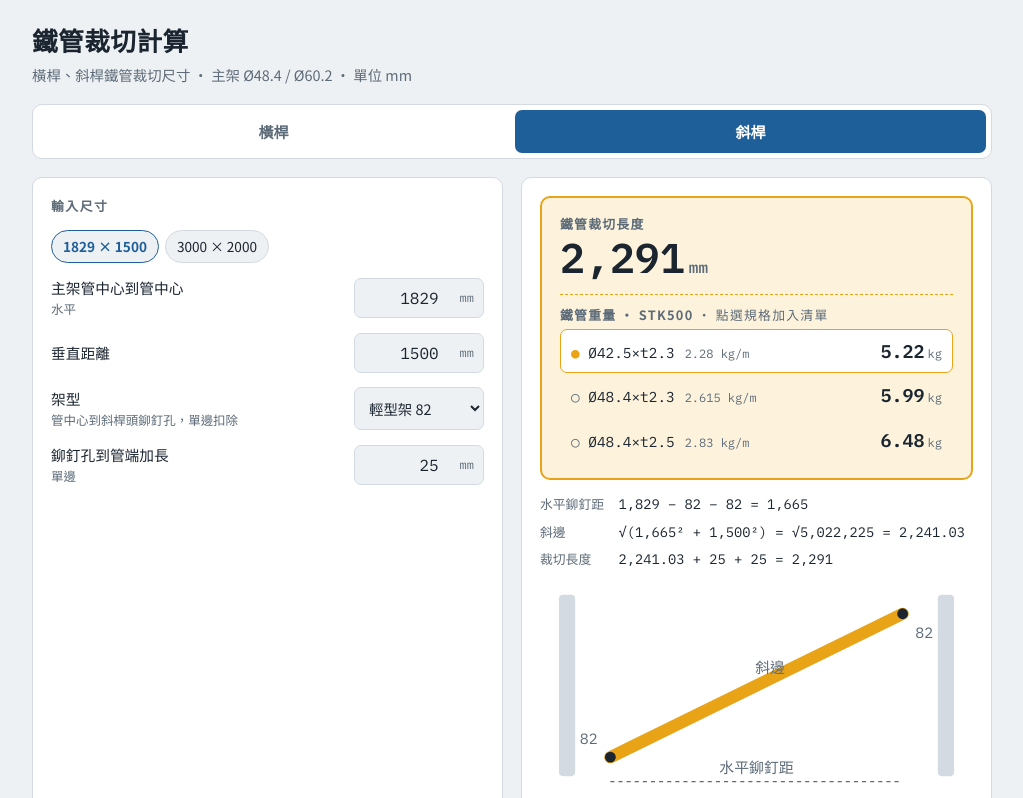
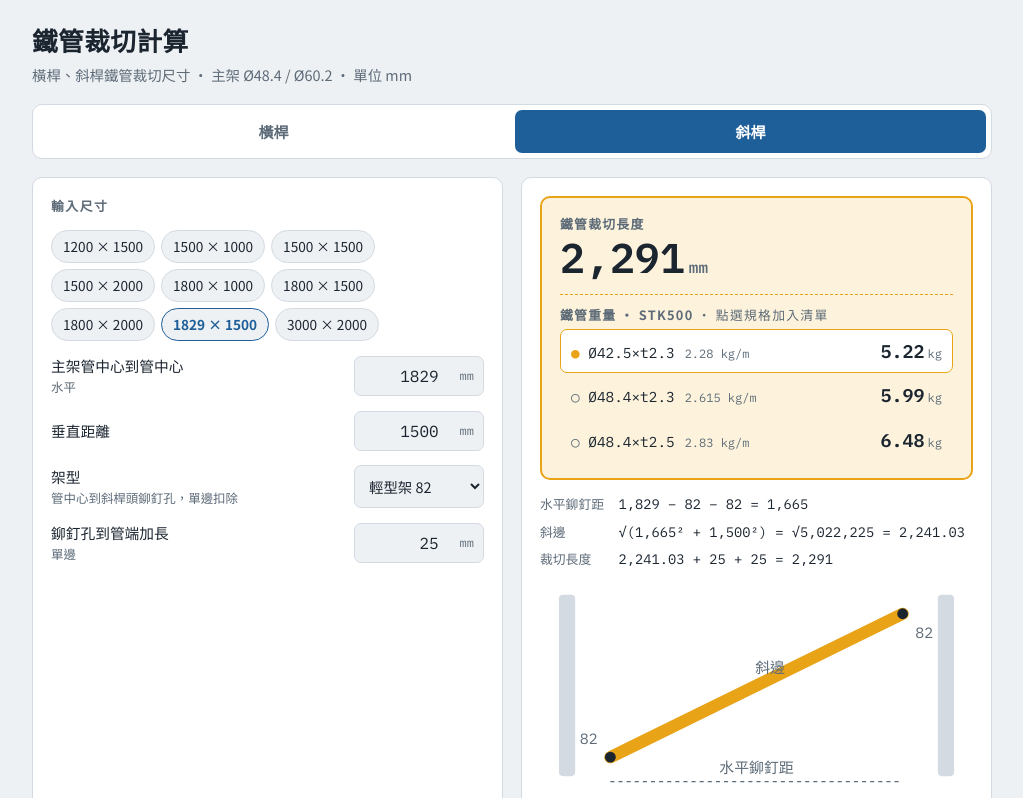
Before and after one commit to k4h7nmt6z4-prog/aa123, a plain HTML site: page index.html in a window 1280 px wide. Both pictures are taken after a click on the tab "斜桿". Shown: the top 798 px of the page, without its empty margins (128-1151 px from the left). Drawn offline with Linux system fonts and the light colour scheme.

Commit message:
斜桿新增常用尺寸快捷選項
Co-Authored-By: Claude Opus 5.5 <noreply@anthropic.com>
Claude-Session: https://claude.ai/code/session_016oaFxea4L7H8JVkVCWgPpg

```diff
--- a/index.html
+++ b/index.html
@@ -139,6 +139,13 @@ td.x button{border:0;background:transparent;color:var(--muted);cursor:pointer;fo
     <div class="panel">
       <h2>輸入尺寸</h2>
       <div class="chips" id="d-presets">
+        <button data-w="1200" data-v="1500">1200 × 1500</button>
+        <button data-w="1500" data-v="1000">1500 × 1000</button>
+        <button data-w="1500" data-v="1500">1500 × 1500</button>
+        <button data-w="1500" data-v="2000">1500 × 2000</button>
+        <button data-w="1800" data-v="1000">1800 × 1000</button>
+        <button data-w="1800" data-v="1500">1800 × 1500</button>
+        <button data-w="1800" data-v="2000">1800 × 2000</button>
         <button data-w="1829" data-v="1500">1829 × 1500</button>
         <button data-w="3000" data-v="2000">3000 × 2000</button>
       </div>
--- a/sw.js
+++ b/sw.js
@@ -1,5 +1,5 @@
 // 鐵管裁切計算 — service worker：離線可用
-const CACHE = 'pipe-cut-v8';
+const CACHE = 'pipe-cut-v9';
 const CORE = ['./', './index.html', './manifest.webmanifest',
   './icons/icon-192.png', './icons/icon-512.png', './icons/maskable-512.png', './icons/apple-touch-icon.png'];
 
```
